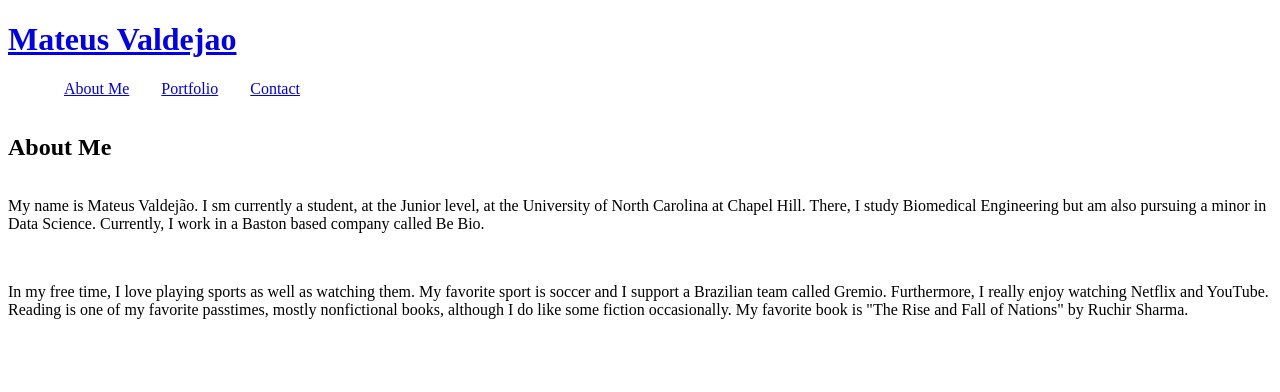
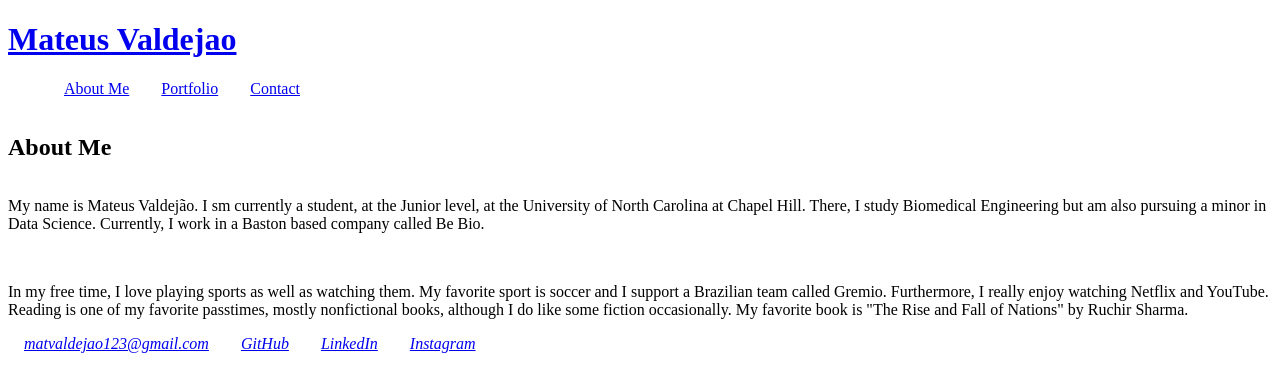
Before and after one commit to MatValdejao/mateus-portfolio, a React (Create React App) app: page / in a window 1280 px wide. Shown: the top 392 px of the page. Built offline with nearby package versions, Linux system fonts and the light colour scheme.

Commit message:
footer implemented

```diff
--- a/src/App.js
+++ b/src/App.js
@@ -2,6 +2,7 @@ import './App.css';
 import Nav from './components/Nav';
 import Header from './components/Header';
 import About from './components/About';
+import Footer from './components/Footer';
 
 function App() {
   return (
@@ -11,6 +12,7 @@ function App() {
       <div>
         <About></About>
       </div>
+      <Footer/>
     </>
 	);
 }
--- /dev/null
+++ b/src/components/Footer/index.js
@@ -0,0 +1,48 @@
+import React from "react";
+
+function Footer() {
+	return (
+		<footer>
+			<address className="flex-row">
+				<div className="mx-2">
+					<a
+						rel="noreferrer"
+						href="mailto:matvaldejao123@gmail.com"
+						target="_blank"
+					>
+						matvaldejao123@gmail.com
+					</a>
+				</div>
+				<div className="mx-2">
+					<a
+						rel="noreferrer"
+						href="https://github.com/MatValdejao"
+						target="_blank"
+					>
+						GitHub
+					</a>
+				</div>
+				<div className="mx-2">
+					<a
+						rel="noreferrer"
+						href="https://www.linkedin.com/in/mateusvaldejao/"
+						target="_blank"
+					>
+						LinkedIn
+					</a>
+				</div>
+				<div className="mx-2">
+					<a
+						rel="noreferrer"
+						href="https://www.instagram.com/mateusvaldejao/"
+						target="_blank"
+					>
+						Instagram
+					</a>
+				</div>
+			</address>
+		</footer>
+	);
+}
+
+export default Footer;
```
Also changed, not shown: 1 other file (tests, documents, lock files or other folders).
